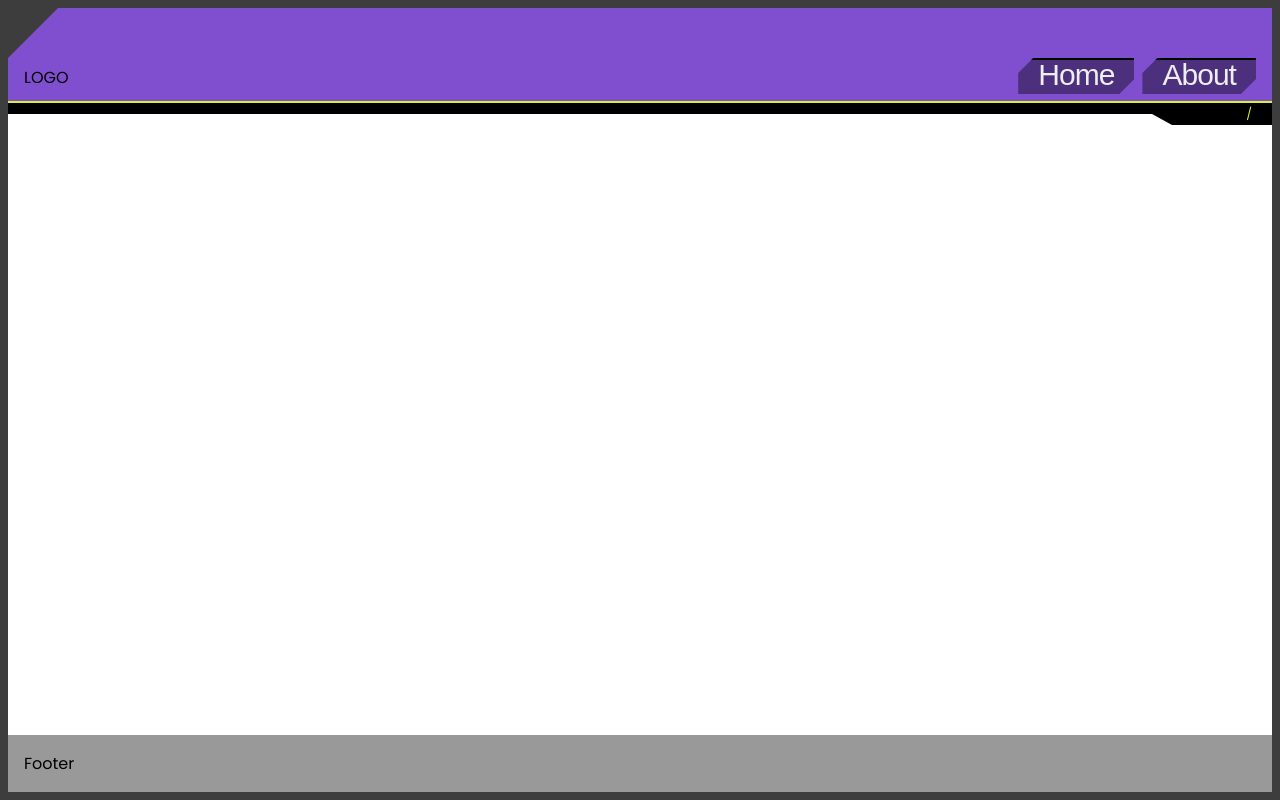
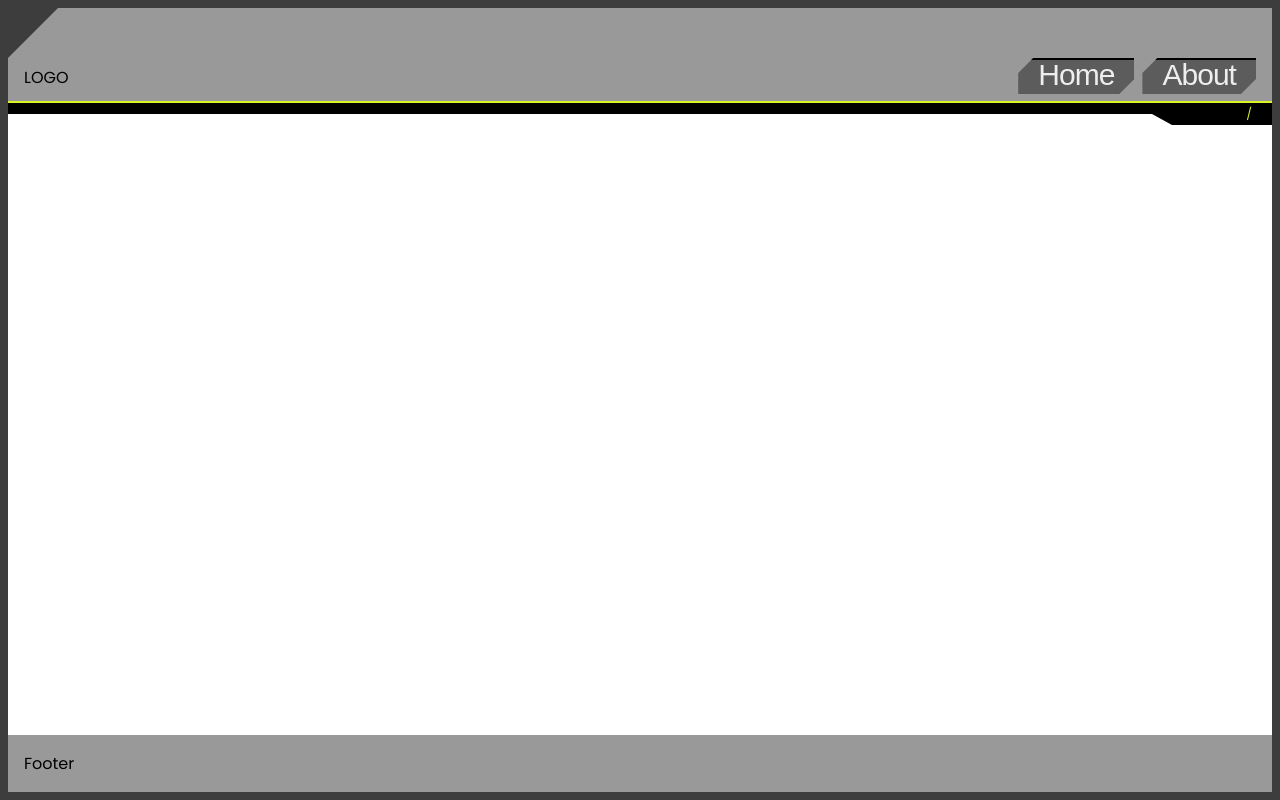
Before and after one commit to ChrisJackem/port_app, a Next.js app: page / in a window 1280 px wide. Built offline with nearby package versions, Linux system fonts and the light colour scheme; a web font is replaced by a local one.

Commit message:
Nav buttons

```diff
--- a/src/components/nav_bar/nav_bar.css
+++ b/src/components/nav_bar/nav_bar.css
@@ -11,7 +11,7 @@
     -ms-flex-align: center;
     align-items: center;
     flex-wrap: wrap;
-    background-color: #804fcf !important;
+    /* background-color: #804fcf !important; */
 }
 
 /* Add vendor prefixes for text-shadow and font-size */
```
